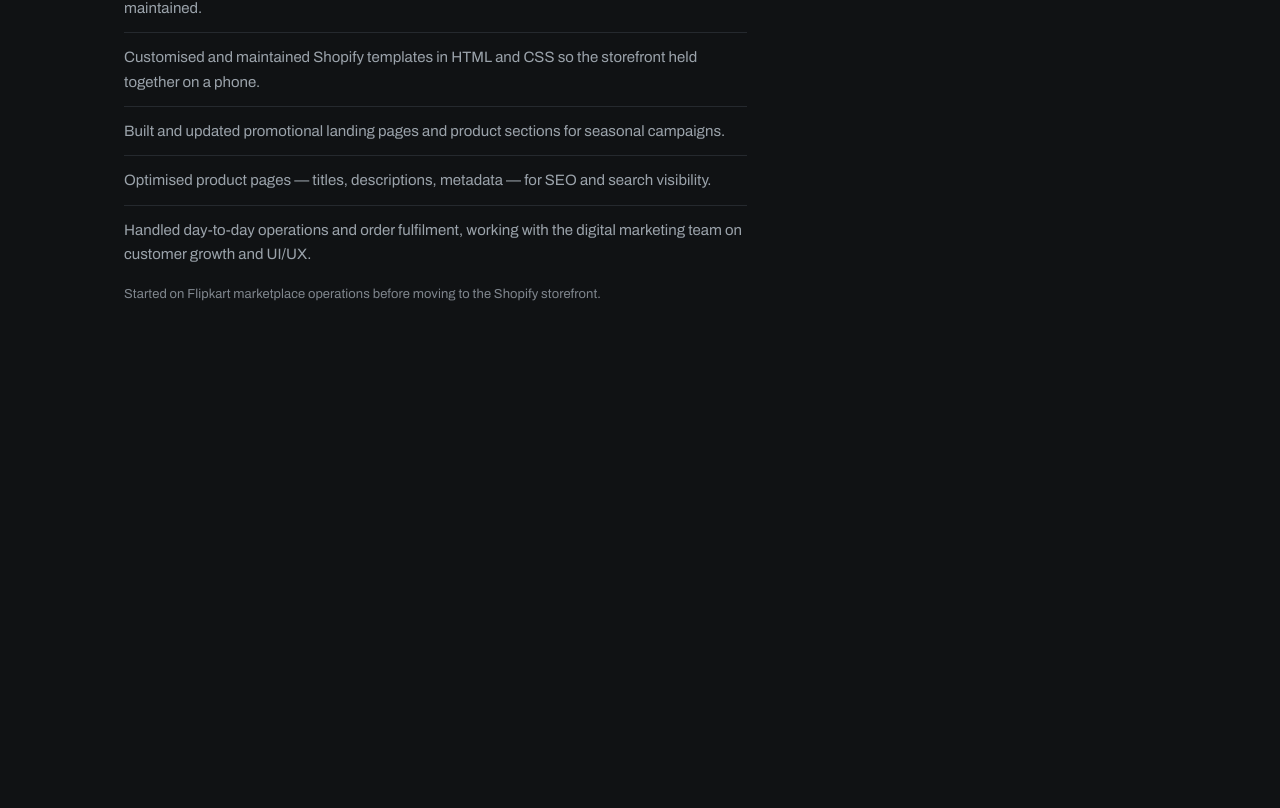
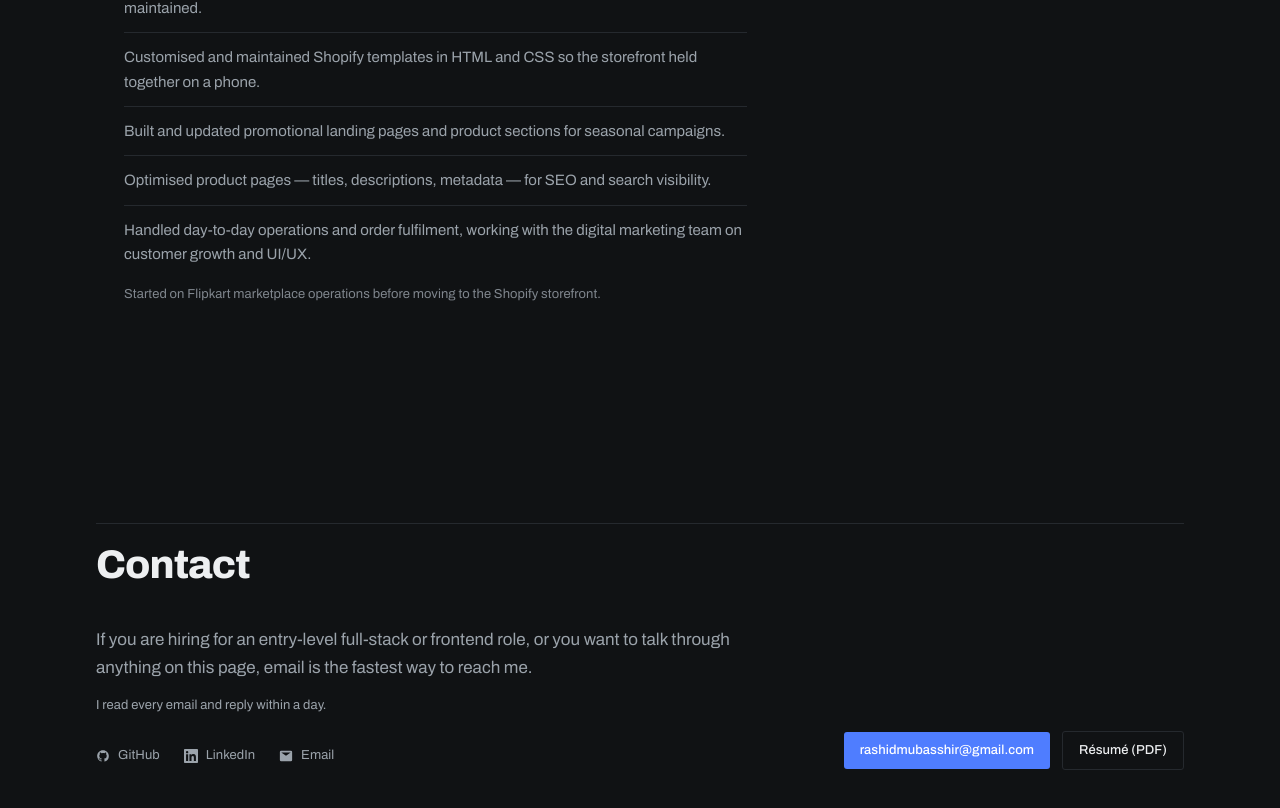
Before and after one commit to Rashid1280/Portfolio-Mubasshir, a React (Vite) app: page / in a window 1280 px wide. Shown: the part 3599-4407 px from the top of the page. Before the commit the page ends 4026 px from the top, so only its background shows below. Built offline with nearby package versions, Linux system fonts and the light colour scheme.

Commit message:
feat: contact section

```diff
--- a/src/App.jsx
+++ b/src/App.jsx
@@ -4,6 +4,7 @@ import { Hero } from './components/Hero'
 import { ProjectGrid } from './components/ProjectGrid'
 import { Skills } from './components/Skills'
 import { Experience } from './components/Experience'
+import { Contact } from './components/Contact'
 
 export default function App() {
   return (
@@ -13,6 +14,7 @@ export default function App() {
       <ProjectGrid />
       <Skills />
       <Experience />
+      <Contact />
     </LazyMotion>
   )
 }
--- /dev/null
+++ b/src/components/Contact.jsx
@@ -0,0 +1,52 @@
+import { site } from '../data/site'
+import { socials } from '../data/social'
+import { Icon } from './Icon'
+import { Button, SectionHeading } from './primitives'
+
+export function Contact() {
+  return (
+    <section
+      id="contact"
+      aria-labelledby="contact-heading"
+      className="mx-auto max-w-shell scroll-mt-20 px-5 pt-16 pb-32 sm:px-8 sm:pt-24 md:pb-24"
+    >
+      <SectionHeading id="contact-heading">Contact</SectionHeading>
+
+      <div className="grid gap-10 lg:grid-cols-[minmax(0,1fr)_auto] lg:items-end">
+        <div>
+          <p className="max-w-prose text-lead text-muted">
+            If you are hiring for an entry-level full-stack or frontend role, or
+            you want to talk through anything on this page, email is the fastest
+            way to reach me.
+          </p>
+          <p className="mt-4 text-spec text-muted">{site.responseTime}</p>
+
+          <ul className="mt-8 flex flex-wrap gap-x-6 gap-y-2">
+            {socials.map((s) => (
+              <li key={s.label}>
+                <a
+                  href={s.href}
+                  {...(s.href.startsWith('mailto:')
+                    ? {}
+                    : { target: '_blank', rel: 'noopener noreferrer' })}
+                  className="inline-flex items-center gap-2 text-spec text-muted
+                             transition-colors duration-150 ease-out hover:text-accent"
+                >
+                  <Icon name={s.icon} size={14} />
+                  {s.label}
+                </a>
+              </li>
+            ))}
+          </ul>
+        </div>
+
+        <div className="flex flex-wrap items-center gap-3">
+          <Button href={`mailto:${site.email}`}>{site.email}</Button>
+          <Button href={site.resume.href} variant="ghost" external>
+            {site.resume.label}
+          </Button>
+        </div>
+      </div>
+    </section>
+  )
+}
```
